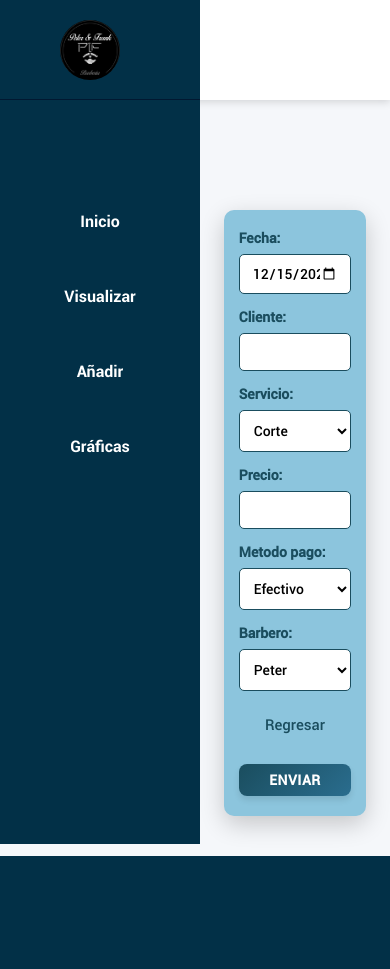
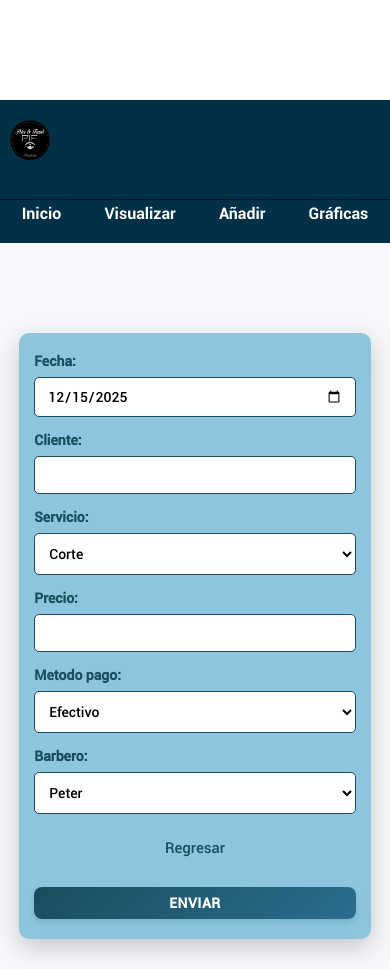
Before and after one commit to Pedro-guzman/formulario-django, a Django app: a page that uses templates/layout/base.html in a window 390 px wide. Before the commit the page ends 856 px from the top, so only its background shows below. Run offline with Django 5.2, Linux system fonts and the light colour scheme; some libraries are stand-ins or nearby versions.

Commit message:
Ajuste responsive

```diff
--- a/static/css/styles.css
+++ b/static/css/styles.css
@@ -40,28 +40,28 @@ h1, h2, h3, h4, h5, h6 {
     font-family: var(--font-main);
 }
 
-/* Barra superior */
+/* Barra superior - HEADER FIJO CON SOMBRA */
 header {
     position: fixed;
     top: 0;
-    margin-left: 200px;
-    width: 100vw;
+    left: 200px; /* Empieza después del nav */
+    width: calc(100vw - 200px); /* Ocupa el resto del ancho */
     height: 80px;
     background-color: white;
-    border-bottom: 1px solid #ccc;
+    box-shadow: 0 2px 8px rgba(0, 0, 0, 0.15); /* Sombra suave */
     display: flex;
-    z-index: 1000;
+    z-index: 1000; /* Por encima de todo excepto el nav */
     justify-content: center;
     align-items: center;
-
 }
 
 header h1 {
     color: var(--color-primary);
     font-size: 20px;
+    text-align: center;
 }
 
-/* Barra lateral */
+/* Barra lateral - NAV FIJO */
 nav {
     top: 0;
     display: flex;
@@ -71,6 +71,7 @@ nav {
     background-color: var(--color-primary);
     position: fixed;
     left: 0;
+    z-index: 1001; /* Por encima del header */
 }
 
 nav::after {
@@ -112,19 +113,17 @@ nav ul li a:hover {
     color: var(--color-text-primary);
 }
 
-/* Contenido principal */
+/* Contenido principal - AJUSTADO PARA HEADER FIJO */
 main {
     display: flex;
     width: calc(100vw - 200px);
     margin-left: 200px;   /* espacio lateral */
-    margin-top: 60px;     /* espacio superior */
+    margin-top: 80px;     /* espacio superior ajustado para header fijo */
     padding: 20px;
     justify-content: flex-start;
     align-items: flex-start;
     flex-direction: column;
 }
-
-
 
 .cabecera {
     background-color: white;
@@ -137,8 +136,7 @@ main {
     box-shadow: 0 2px 8px rgba(0, 0, 0, 0.15); /* Sombra ligera */
 }
 
-
-/* Estilos del txto que se muestra al linicio */
+/* Estilos del texto que se muestra al inicio */
 .texto-principal{
     margin: 100px auto;
 }
@@ -170,7 +168,6 @@ main {
 
 /* Estilos de los botones */
 .btn {
-
     padding: 5px;
     text-align: center;
     align-items: center;
@@ -199,7 +196,6 @@ main {
     margin-top: 200px;
     margin-left: 300px;
     border-radius: 10px;
-
 }
 
 .search-bar {
@@ -228,7 +224,6 @@ main {
 .search-btn:hover {
     background-color: transparent;
     color: var(--btn);
-
 }
 
 .aux-btns {
@@ -250,8 +245,6 @@ main {
     cursor: pointer;
 }
 
-
-
 /* Estilos de mensajes */
 .alert-success {
     width: 100%;
@@ -260,3 +253,83 @@ main {
     border-radius: 5px;
     color: white;
 }
+
+/* ========================================
+   RESPONSIVE - ADAPTACIÓN MÓVIL
+   ======================================== */
+
+@media (max-width: 768px) {
+    /* Ocultar nav lateral en móviles */
+    nav {
+        width: 100%;
+        height: auto;
+        position: relative;
+    }
+
+    nav ul {
+        flex-direction: row;
+        height: auto;
+        margin-top: 20px;
+        flex-wrap: wrap;
+    }
+
+    /* Header ocupa todo el ancho en móvil */
+    header {
+        left: 0;
+        width: 100vw;
+        height: 60px;
+        justify-content: center;
+
+    }
+
+    header h1 {
+        font-size: 16px;
+        text-align: center;
+
+    }
+
+    /* Main ajustado para móvil */
+    main {
+        margin-left: 0;
+        margin-top: 60px;
+        width: 100vw;
+        padding: 15px;
+    }
+
+    /* Ajustar listas y búsquedas */
+    .list {
+        width: 100%;
+        margin-left: 0;
+    }
+
+    .search {
+        width: 100%;
+        margin-left: 0;
+        margin-top: 20px;
+    }
+
+    .logo {
+        width: 50px;
+        margin-left: 20px;
+    }
+}
+
+@media (max-width: 480px) {
+    header {
+        height: 50px;
+    }
+
+    header h1 {
+        font-size: 14px;
+    }
+
+    main {
+        margin-top: 50px;
+        padding: 10px;
+    }
+
+    .logo {
+        width: 40px;
+        margin-left: 10px;
+    }
+}
```
